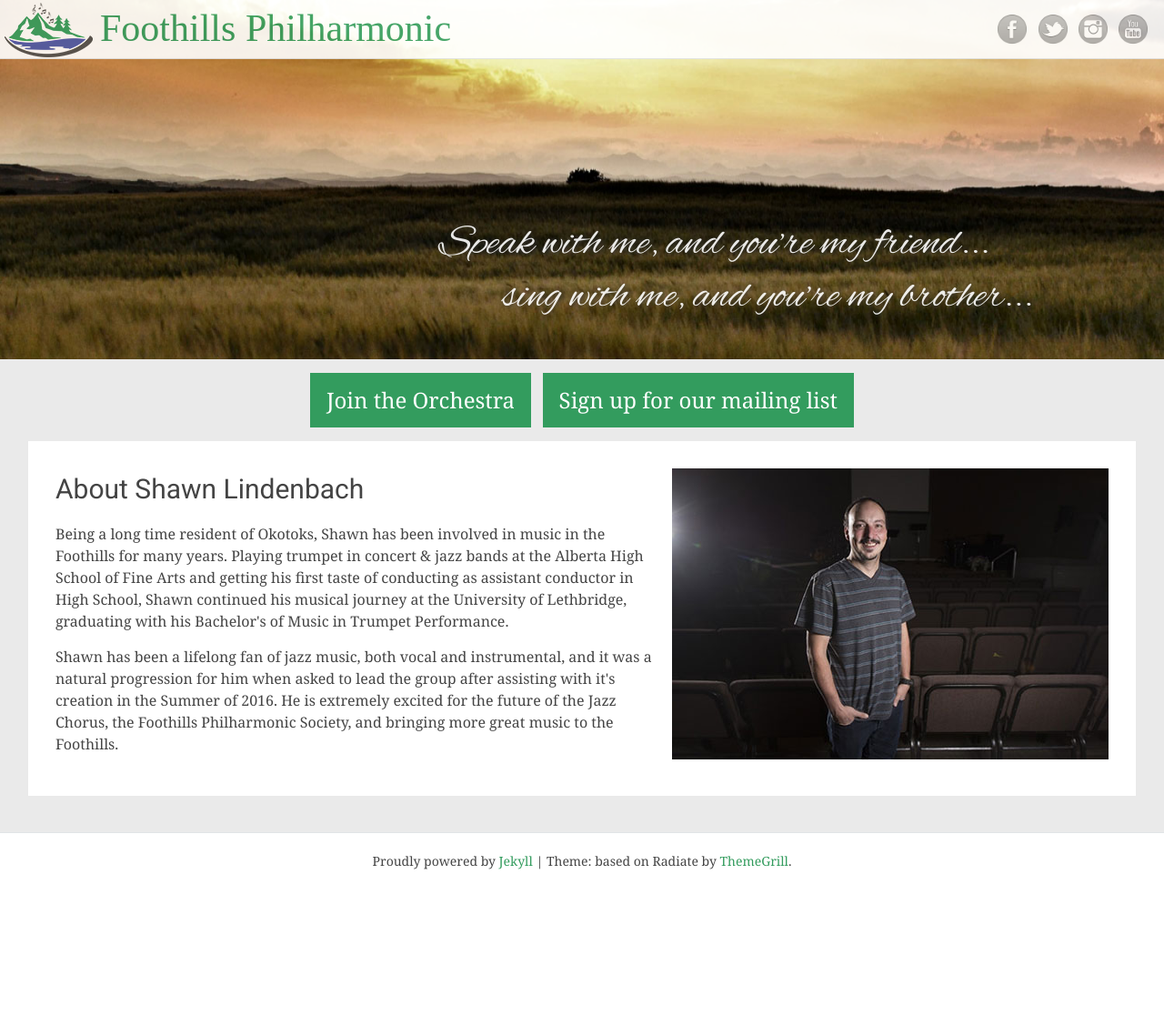
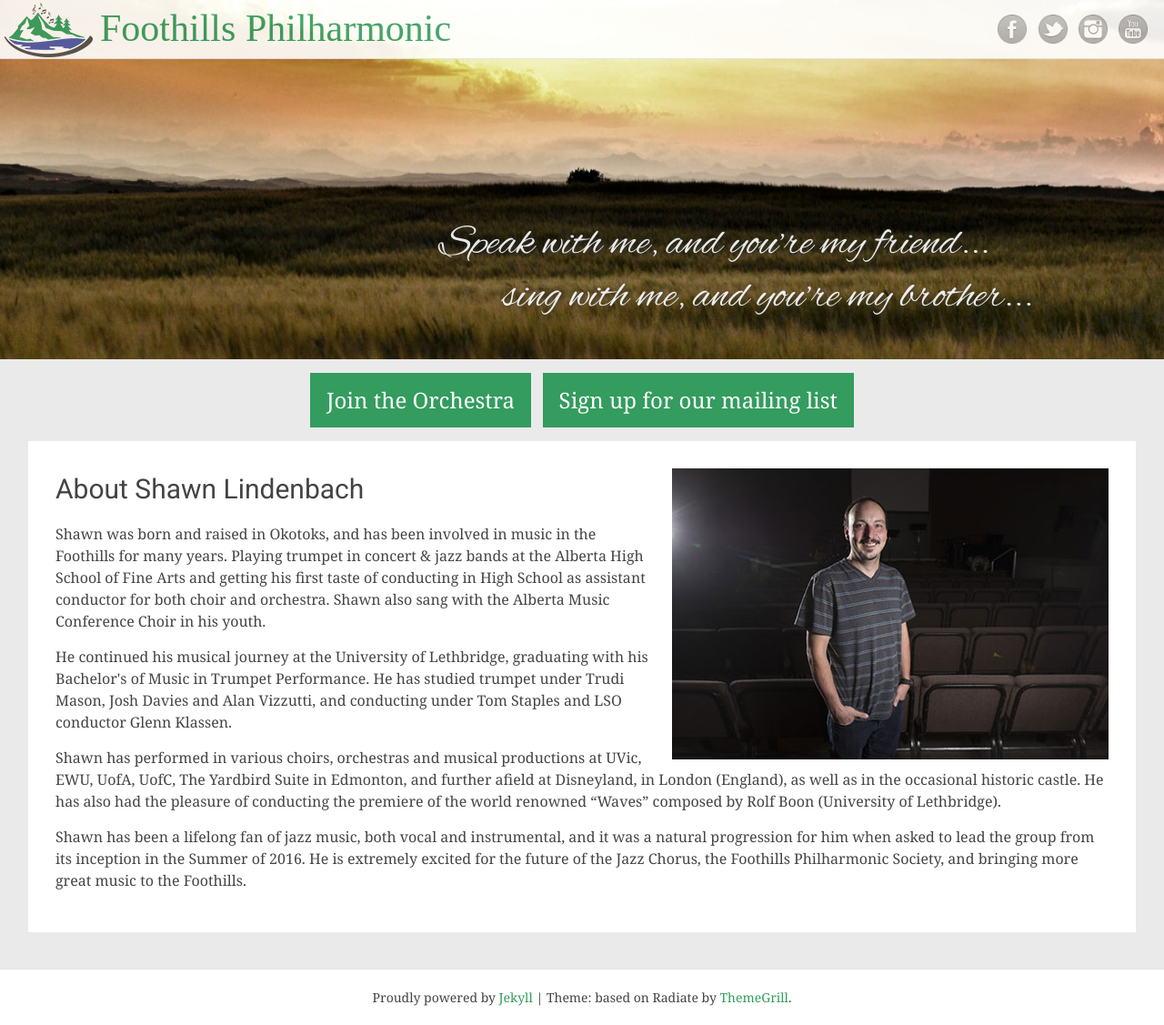
Before and after one commit to percyhanna/fps, a Jekyll site: the page built from about-shawn.html, in a window 1280 px wide and 1127 px high. Shown: the whole window at 91% size. Built offline with Jekyll 4.4.1, drawn with Linux system fonts in a browser that asks for light colours; some web fonts are replaced; Markdown is read by kramdown in place of the engine named in the settings.

Commit message:
Update Shawn's bio

```diff
--- a/about-shawn.html
+++ b/about-shawn.html
@@ -12,9 +12,13 @@ title: About Shawn Lindenbach
           <h1 class="entry-title">About Shawn Lindenbach</h1>
         </header>
         <div class="entry-content">
-          <p>Being a long time resident of Okotoks, Shawn has been involved in music in the Foothills for many years.  Playing trumpet in concert &amp; jazz bands at the Alberta High School of Fine Arts and getting his first taste of conducting as assistant conductor in High School, Shawn continued his musical journey at the University of Lethbridge, graduating with his Bachelor's of Music in Trumpet Performance.</p>
+        <p>Shawn was born and raised in Okotoks, and has been involved in music in the Foothills for many years. Playing trumpet in concert &amp; jazz bands at the Alberta High School of Fine Arts and getting his first taste of conducting in High School as assistant conductor for both choir and orchestra. Shawn also sang with the Alberta Music Conference Choir in his youth.</p>
 
-          <p>Shawn has been a lifelong fan of jazz music, both vocal and instrumental, and it was a natural progression for him when asked to lead the group after assisting with it's creation in the Summer of 2016.  He is extremely excited for the future of the Jazz Chorus, the Foothills Philharmonic Society, and bringing more great music to the Foothills.</p>
+          <p>He continued his musical journey at the University of Lethbridge, graduating with his Bachelor's of Music in Trumpet Performance. He has studied trumpet under Trudi Mason, Josh Davies and Alan Vizzutti, and conducting under Tom Staples and LSO conductor Glenn Klassen.</p>
+
+          <p>Shawn has performed in various choirs, orchestras and musical productions at UVic, EWU, UofA, UofC, The Yardbird Suite in Edmonton, and further afield at Disneyland, in London (England), as well as in the occasional historic castle. He has also had the pleasure of conducting the premiere of the world renowned “Waves” composed by Rolf Boon (University of Lethbridge).</p>
+
+          <p>Shawn has been a lifelong fan of jazz music, both vocal and instrumental, and it was a natural progression for him when asked to lead the group from its inception in the Summer of 2016. He is extremely excited for the future of the Jazz Chorus, the Foothills Philharmonic Society, and bringing more great music to the Foothills.</p>
         </div>
       </article>
     </main>
```
